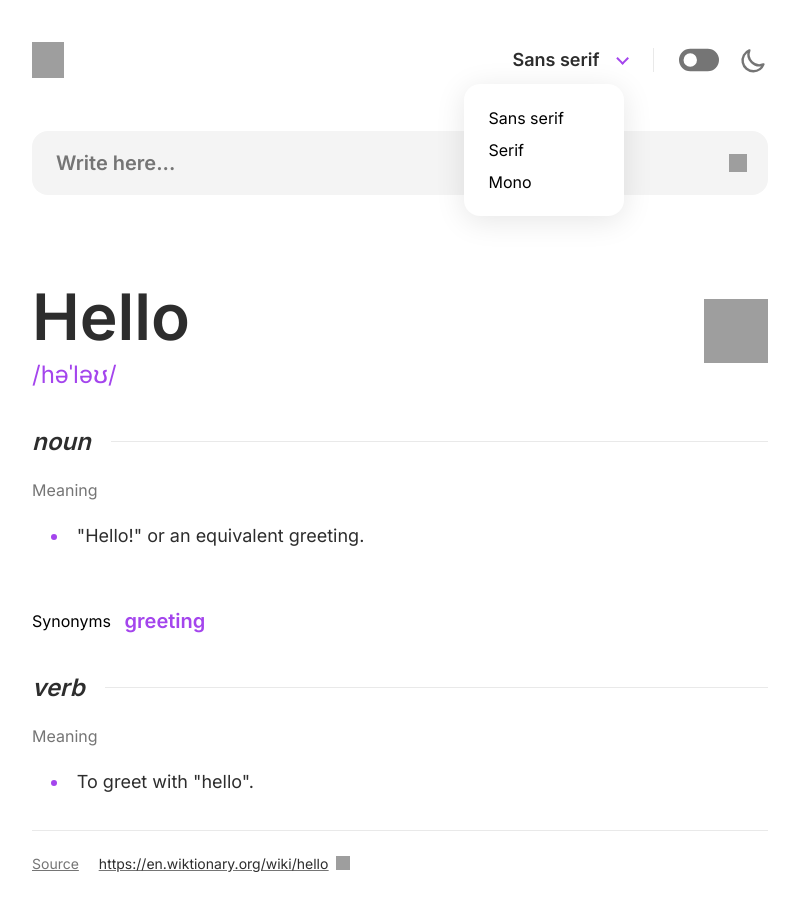
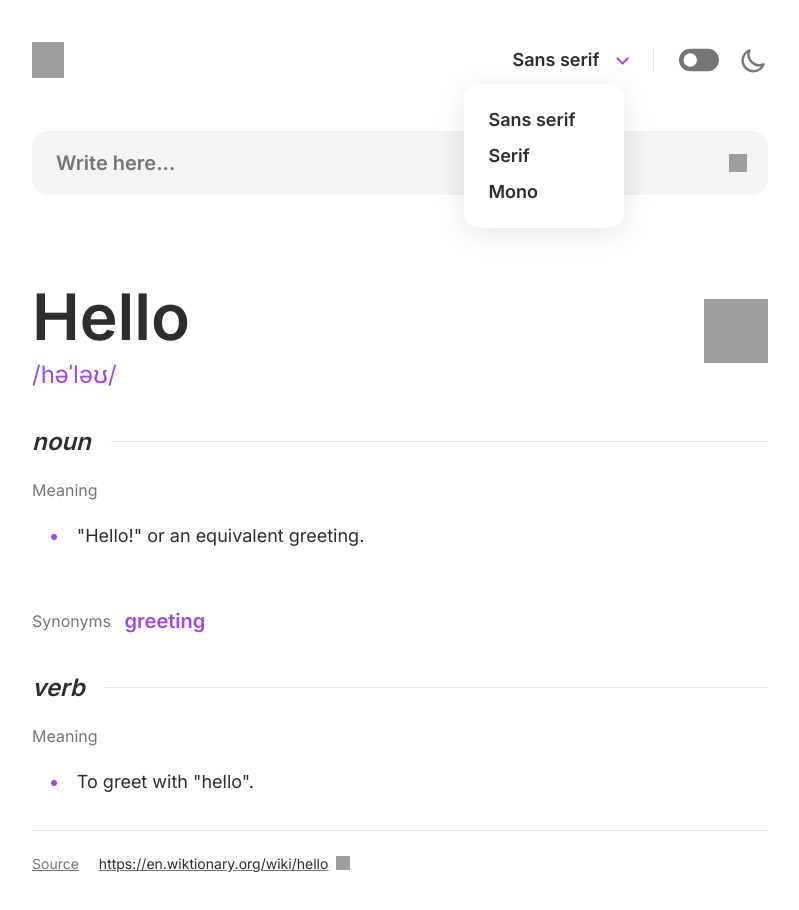
Before and after one commit to andres-webdev/dictionary-app, a React (Vite) app: page / in a window 1280 px wide. Both pictures are taken after a click on the button "Sans serif". Shown: the whole page, without its empty margins (240-1039 px from the left). Built offline with nearby package versions, Linux system fonts and the light colour scheme; grey boxes are pictures that could not be loaded.

Commit message:
Fixed elements and its styles

```diff
--- a/src/scenes/Header/styles/sass/header.scss
+++ b/src/scenes/Header/styles/sass/header.scss
@@ -57,7 +57,7 @@ header {
 
             li {
                 margin-bottom: 1.25rem;
-                h3 {
+                span {
                     color: theme-color('secundary', 'light');
                     font-size: 0.9rem;
                     font-style: normal;
@@ -132,7 +132,7 @@ header {
             background-color: theme-color('tertiary', 'dark');
             box-shadow: 0px 5px 30px 0px theme-color('standard', 'alternative');
 
-            ul li h3 {
+            ul li span {
                 color: theme-color('secundary', 'dark');
 
                 &:hover {
@@ -185,7 +185,7 @@ header {
 
                 li {
                     margin-bottom: 0.75rem;
-                    h3 {
+                    span {
                         font-size: 1.125rem;
                         line-height: 1.5rem;
                     }
--- a/src/scenes/Main/Content/components/ContentSynonymsList.tsx
+++ b/src/scenes/Main/Content/components/ContentSynonymsList.tsx
@@ -10,7 +10,7 @@ export default function ContentSynonymsList({ content = [] }: Props){
       {
         content[0].synonyms.length !== 0 && content[0].partOfSpeech === 'noun' &&
         <div className="main__section-synonyms">
-            <span className="title">Synonyms</span>
+            <span className="subtitle">Synonyms</span>
             {
                 content[0].synonyms.map((elem: string, index: number) => (
                     <span key={index} className="item">
--- a/src/scenes/Main/Content/styles/sass/mainContent.scss
+++ b/src/scenes/Main/Content/styles/sass/mainContent.scss
@@ -100,8 +100,9 @@ main {
             margin: 2rem 0 2rem 0;
             gap: 0.85rem;
 
-            .title {
+            .subtitle {
                 margin-top: 0;
+                color: theme-color("standard", "base");
             }
 
             .item {
@@ -259,7 +260,7 @@ main {
                 gap: 1.25rem;
 
                 h2 {
-                    font-size: 1.5rem;                    font-family: Inter;
+                    font-size: 1.5rem;
                 }
             }
 
--- a/src/styles/index.css
+++ b/src/styles/index.css
@@ -54,7 +54,7 @@ header .header__menu ul {
 header .header__menu ul li {
   margin-bottom: 1.25rem;
 }
-header .header__menu ul li h3 {
+header .header__menu ul li span {
   color: #2D2D2D;
   font-size: 0.9rem;
   font-style: normal;
@@ -62,7 +62,7 @@ header .header__menu ul li h3 {
   line-height: 0.925rem;
   cursor: pointer;
 }
-header .header__menu ul li h3:hover {
+header .header__menu ul li span:hover {
   color: #A445ED;
 }
 header .header__menu ul li:nth-last-child(1) {
@@ -239,8 +239,9 @@ main section.main__section .main__section-synonyms {
   margin: 2rem 0 2rem 0;
   gap: 0.85rem;
 }
-main section.main__section .main__section-synonyms .title {
+main section.main__section .main__section-synonyms .subtitle {
   margin-top: 0;
+  color: #757575;
 }
 main section.main__section .main__section-synonyms .item {
   font-size: 1rem;
@@ -375,14 +376,14 @@ h1, h2 {
 .app.dark {
   background-color: #050505;
 }
-.app.dark .main__error h3 {
+.app.dark .main__error h2 {
   color: #fff;
 }
 
 .dark .app__container {
   background-color: #050505;
 }
-.dark .app__container .main__error h3 {
+.dark .app__container .main__error h2 {
   color: #fff;
 }
 .dark .app__container header .header__fontBtn span {
@@ -399,10 +400,10 @@ h1, h2 {
   background-color: #1F1F1F;
   box-shadow: 0px 5px 30px 0px #A445ED;
 }
-.dark .app__container header .header__menu ul li h3 {
+.dark .app__container header .header__menu ul li span {
   color: #fff;
 }
-.dark .app__container header .header__menu ul li h3:hover {
+.dark .app__container header .header__menu ul li span:hover {
   color: #A445ED;
 }
 .dark .app__container .search input {
@@ -464,7 +465,7 @@ h1, h2 {
   header .header__menu ul li {
     margin-bottom: 0.75rem;
   }
-  header .header__menu ul li h3 {
+  header .header__menu ul li span {
     font-size: 1.125rem;
     line-height: 1.5rem;
   }
@@ -501,7 +502,6 @@ h1, h2 {
   }
   main section.main__section div h2 {
     font-size: 1.5rem;
-    font-family: Inter;
   }
   main section.main__section.main__section__divider {
     font-size: 1.25rem;
--- a/src/styles/sass/index.scss
+++ b/src/styles/sass/index.scss
@@ -84,7 +84,7 @@ h1, h2 {
     background-color: theme-color('primary', 'dark');
 
     .main__error {
-        h3 {
+        h2 {
             color: theme-color('secundary', 'dark');
         }
     }
```
Also changed, not shown: 1 other file (tests, documents, lock files or other folders).
